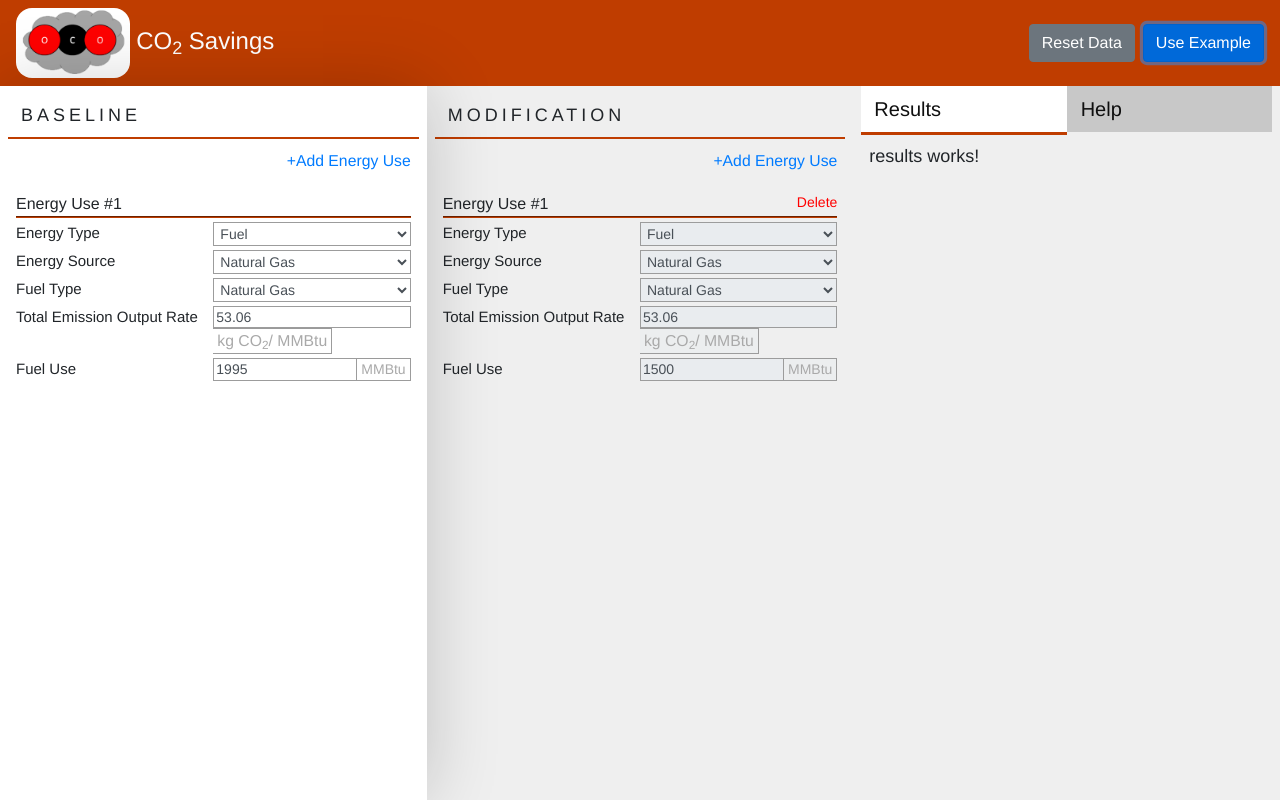
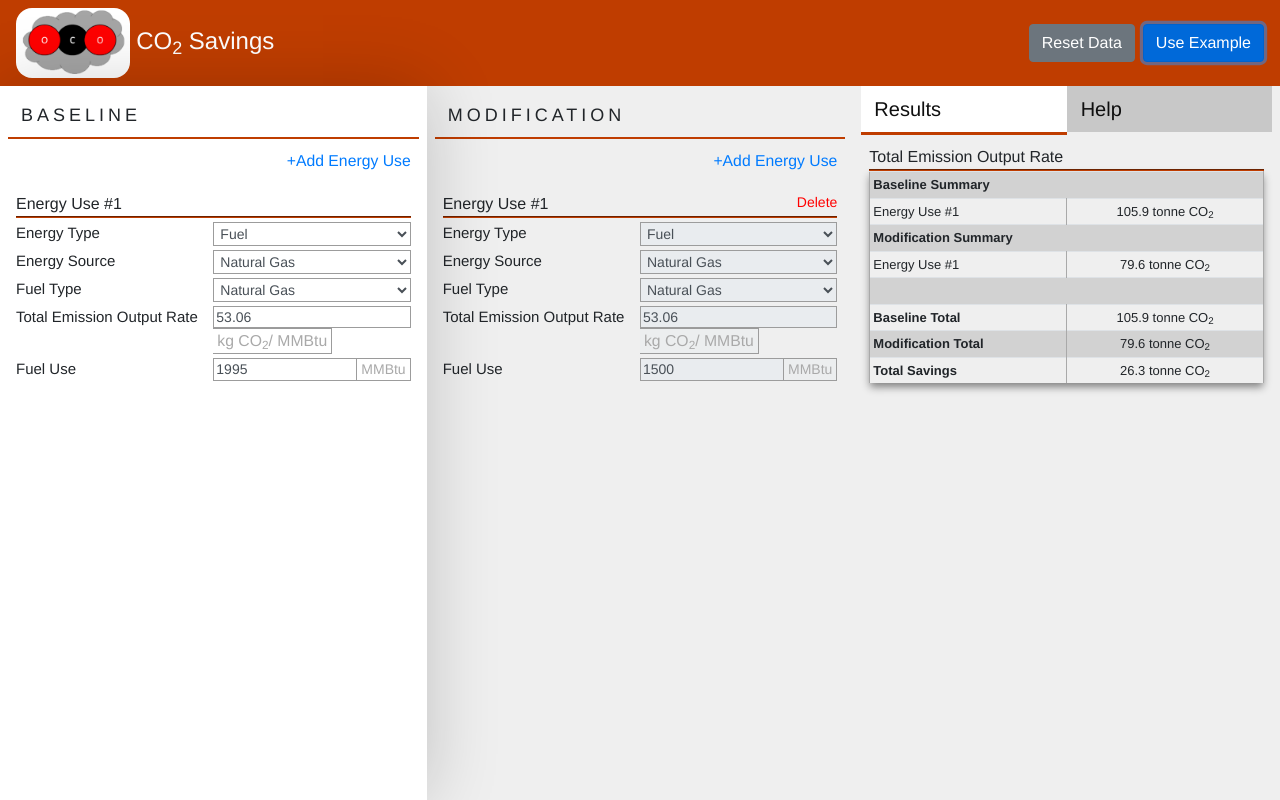
Before and after one commit to ORNL-AMO/Co2-Savings, an Angular app: page / in a window 1280 px wide. Both pictures are taken after a click on the button "Use Example". Built offline with nearby package versions, Linux system fonts and the light colour scheme.

Commit message:
co2 savings results calculations added

```diff
--- a/src/app/co2-savings.service.ts
+++ b/src/app/co2-savings.service.ts
@@ -22,22 +22,22 @@ export class Co2SavingsService {
     this.modificationData = new BehaviorSubject<Array<Co2SavingsData>>(undefined);
   }
 
-  // calculate(data: Co2SavingsData, settings: Settings): Co2SavingsData {
-  //   //use copy for conversion data
-  //   // let dataCpy: Co2SavingsData = JSON.parse(JSON.stringify(data));
-  //   // if (settings.unitsOfMeasure != 'Imperial' && data.energyType == 'Fuel') {
-  //   //   let conversionHelper: number = this.convertUnitsService.value(1).from('GJ').to('MMBtu');
-  //   //   dataCpy.totalEmissionOutputRate = dataCpy.totalEmissionOutputRate / conversionHelper;
-  //   //   dataCpy.electricityUse = this.convertUnitsService.value(dataCpy.electricityUse).from('GJ').to('MMBtu');
-  //   // }
-  //   if (dataCpy.totalEmissionOutputRate && dataCpy.energyUse) {
-  //     //set results on original obj
-  //     data.totalEmissionOutput = (data.totalEmissionOutputRate) * (data.energyUse / 1000);
-  //   } else {
-  //     data.totalEmissionOutput = 0;
-  //   }
-  //   return data;
-  // }
+  setEmissionsOutput(data: Co2SavingsData): Co2SavingsData {
+    //use copy for conversion data
+    // let dataCpy: Co2SavingsData = JSON.parse(JSON.stringify(data));
+    // if (settings.unitsOfMeasure != 'Imperial' && data.energyType == 'Fuel') {
+    //   let conversionHelper: number = this.convertUnitsService.value(1).from('GJ').to('MMBtu');
+    //   dataCpy.totalEmissionOutputRate = dataCpy.totalEmissionOutputRate / conversionHelper;
+    //   dataCpy.electricityUse = this.convertUnitsService.value(dataCpy.electricityUse).from('GJ').to('MMBtu');
+    // }
+    if (data.totalEmissionOutputRate && data.energyUse) {
+      //set results on original obj
+      data.totalEmissionOutput = (data.totalEmissionOutputRate) * (data.energyUse / 1000);
+    } else {
+      data.totalEmissionOutput = 0;
+    }
+    return data;
+  }
 
   generateExample() {
 
--- a/src/app/help/help.component.html
+++ b/src/app/help/help.component.html
@@ -1 +1,30 @@
-<p>help works!</p>
+<div class="pr-2 pl-2 pt-3 d-flex flex-column flex wrap help-info">
+    <h5>
+      CO<sub>2</sub> Savings Help
+      <br>
+      <small class="text-muted small">This calculator lets the user determine carbon dioxide (CO<sub>2</sub>) emissions for given
+        electricity and fuel uses. Enter the facility’s region for electricity or the fuel type and the electricity use
+        or fuel energy. The emission output rate can be edited, but will return to the default value when the
+        electricity/fuel options are changed.
+        Emission Output Rates were obtained from the EPA and the Electronic Code of Federal Regulations.
+      </small>
+      <hr>
+    </h5>
+    <div>
+      <h6>
+        <small class="text-muted">
+          <a href="https://www.epa.gov/energy/emissions-generation-resource-integrated-database-egrid" target="_blank">
+            US EPA Emissions & Generation Resource Integrate Database (eGRID)</a>
+          <br>
+          <hr>
+          <a href="https://www.epa.gov/sites/production/files/2015-07/documents/emission-factors_2014.pdf" target="_blank">
+            US EPA Emissions Factors for Greenhouse Gas Inventories (PDF)</a>
+          <br>
+          <hr>
+          <a href="https://www.ecfr.gov/cgi-bin/text-idx?SID=5918762f070a5581dfde66942e2e91e6&mc=true&node=ap40.23.98_138.1&rgn=div9"
+            target="_blank">
+            e-CFR Default CO<sub>2</sub> Emission Factors for Various Types of Fuel</a>
+        </small>
+      </h6>
+    </div>
+  </div>
--- a/src/app/results/results.component.css
+++ b/src/app/results/results.component.css
@@ -0,0 +1,11 @@
+td{
+    font-size: small;
+    border-right: solid 1px darkgray;
+    border-left: solid 1px darkgray;
+    padding: 3px;
+    width: 50%;
+}
+
+tbody{
+    box-shadow: 0 4px 8px 0 grey
+}
--- a/src/app/results/results.component.html
+++ b/src/app/results/results.component.html
@@ -1 +1,36 @@
-<p>results works!</p>
+<label class="group-label">Total Emission Output Rate</label>
+<table class="table table-hover table-striped">
+    <tbody>
+        <tr>
+            <td class="bold" colspan="2">Baseline Summary</td>
+        </tr>
+
+        <tr *ngFor="let data of baselineData; let index = index;">
+            <td>Energy Use #{{index+1}}</td>
+            <td class="text-center">{{data.totalEmissionOutput | number:'1.1-1'}} tonne CO<sub>2</sub></td>
+        </tr>
+        <tr *ngIf="modificationData && modificationData.length != 0">
+            <td class="bold" colspan="2">Modification Summary</td>
+        </tr>
+        <tr *ngFor="let data of modificationData; let index = index;">
+            <td>Energy Use #{{index+1}}</td>
+            <td class="text-center">{{data.totalEmissionOutput | number:'1.1-1'}} tonne CO<sub>2</sub></td>
+        </tr>
+        <tr>
+            <td colspan="2">&nbsp;</td>
+        </tr>
+        <tr>
+            <td class="bold">Baseline Total</td>
+            <td class="text-center">{{baselineTotal | number:'1.1-1'}} tonne CO<sub>2</sub>
+            </td>
+        </tr>
+        <tr>
+            <td class="bold">Modification Total</td>
+            <td class="text-center">{{modificationTotal | number:'1.1-1'}} tonne CO<sub>2</sub>
+        </tr>
+        <tr>
+            <td class="bold">Total Savings</td>
+            <td class="text-center">{{baselineTotal - modificationTotal | number:'1.1-1'}} tonne CO<sub>2</sub></td>
+        </tr>
+    </tbody>
+</table>
--- a/src/app/results/results.component.ts
+++ b/src/app/results/results.component.ts
@@ -1,4 +1,6 @@
 import { Component, OnInit } from '@angular/core';
+import { Subscription } from 'rxjs';
+import { Co2SavingsData, Co2SavingsService } from '../co2-savings.service';
 
 @Component({
   selector: 'app-results',
@@ -7,9 +9,48 @@ import { Component, OnInit } from '@angular/core';
 })
 export class ResultsComponent implements OnInit {
 
-  constructor() { }
+  baselineData: Array<Co2SavingsData>;
+  baselineDataSub: Subscription;
+  modificationData: Array<Co2SavingsData>;
+  modificationDataSub: Subscription;
+  baselineTotal: number;
+  modificationTotal: number;
+  constructor(private co2SavingsService: Co2SavingsService) { }
 
   ngOnInit(): void {
+    this.baselineDataSub = this.co2SavingsService.baselineData.subscribe(val => {
+      this.baselineData = this.setResults(val);
+      this.baselineTotal = this.getTotal(this.baselineData);
+    });
+
+    this.modificationDataSub = this.co2SavingsService.modificationData.subscribe(val => {
+      this.modificationData = this.setResults(val);
+      this.modificationTotal = this.getTotal(this.modificationData);
+    });
+  }
+
+  setResults(data: Array<Co2SavingsData>): Array<Co2SavingsData> {
+    if (data) {
+      data.forEach(item => {
+        item = this.co2SavingsService.setEmissionsOutput(item);
+      });
+    }
+    return data;
+  }
+
+  getTotal(data: Array<Co2SavingsData>): number {
+    let total: number = 0;
+    if (data) {
+      data.forEach(item => {
+        total = total + item.totalEmissionOutput;
+      });
+    }
+    return total;
+  }
+
+  ngOnDestroy() {
+    this.baselineDataSub.unsubscribe();
+    this.modificationDataSub.unsubscribe();
   }
 
 }
```
